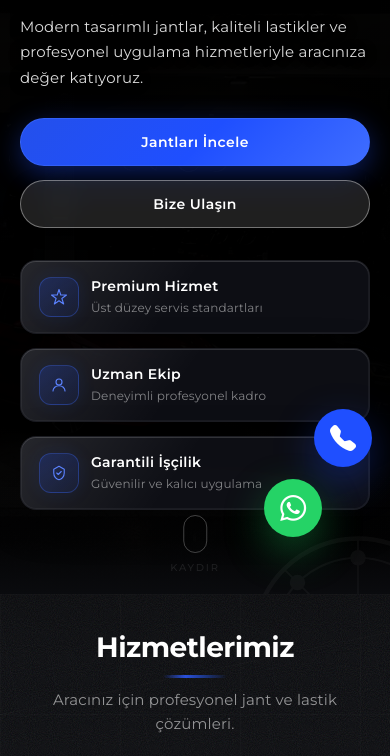
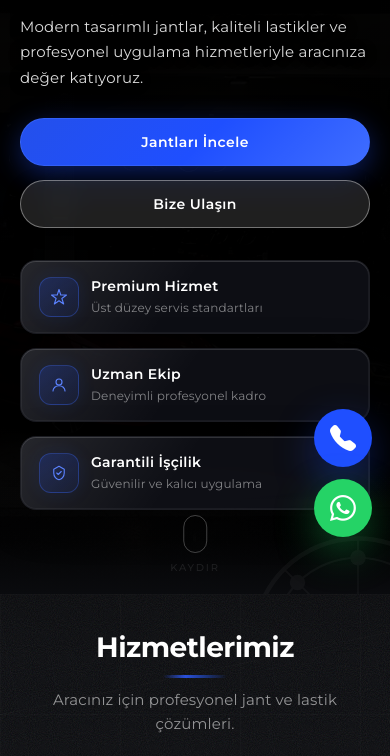
Before and after one commit to Agacuk/marka-jant-lastik, a plain HTML site: page index.html in a window 390 px wide. Shown: the part 289-1045 px from the top of the page. Drawn offline with nearby package versions, Linux system fonts and the light colour scheme.

Commit message:
Markavedüzengüncelleme

```diff
--- a/assets/css/style.css
+++ b/assets/css/style.css
@@ -3009,13 +3009,13 @@ a.site-footer__contact-value:hover {
 
 .fab-group {
   position: fixed;
-  right: 24px;
-  bottom: 24px;
+  right: max(24px, env(safe-area-inset-right, 0px));
+  bottom: max(24px, env(safe-area-inset-bottom, 0px));
   z-index: 9999;
   display: flex;
   flex-direction: column;
   gap: 14px;
-  align-items: center;
+  align-items: flex-end;
 }
 
 .fab {
@@ -3060,13 +3060,18 @@ a.site-footer__contact-value:hover {
   display: flex;
   flex-direction: column;
   align-items: flex-end;
+  width: 64px;
+  flex-shrink: 0;
 }
 
 .fab-phone-menu {
+  position: absolute;
+  right: 0;
+  bottom: calc(100% + 10px);
   display: flex;
   flex-direction: column;
   gap: 8px;
-  margin-bottom: 10px;
+  margin-bottom: 0;
   opacity: 0;
   visibility: hidden;
   transform: translateY(8px);
@@ -3116,6 +3121,7 @@ button.fab {
 }
 
 .fab--whatsapp {
+  flex-shrink: 0;
   background-color: #25d366;
   box-shadow:
     0 15px 40px rgba(37, 211, 102, 0.35),
@@ -3159,9 +3165,13 @@ button.fab {
 
 @media (max-width: 768px) {
   .fab-group {
-    right: 18px;
-    bottom: 18px;
+    right: max(18px, env(safe-area-inset-right, 0px));
+    bottom: max(18px, env(safe-area-inset-bottom, 0px));
     gap: 12px;
+  }
+
+  .fab-phone-wrap {
+    width: 58px;
   }
 
   .fab {
```
